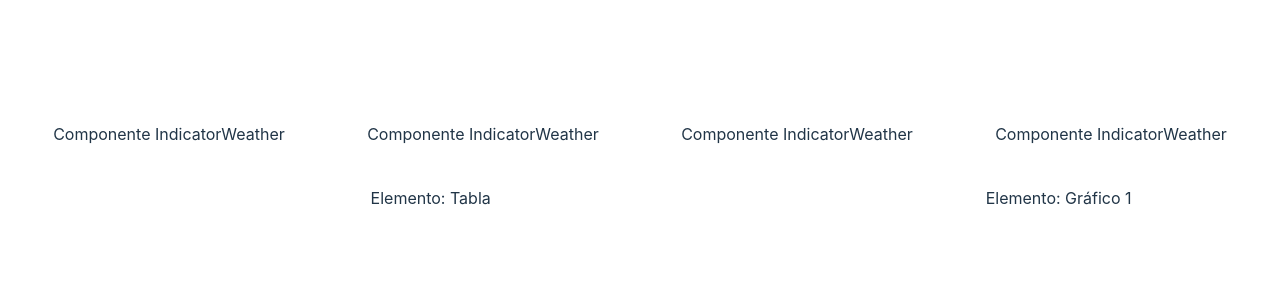
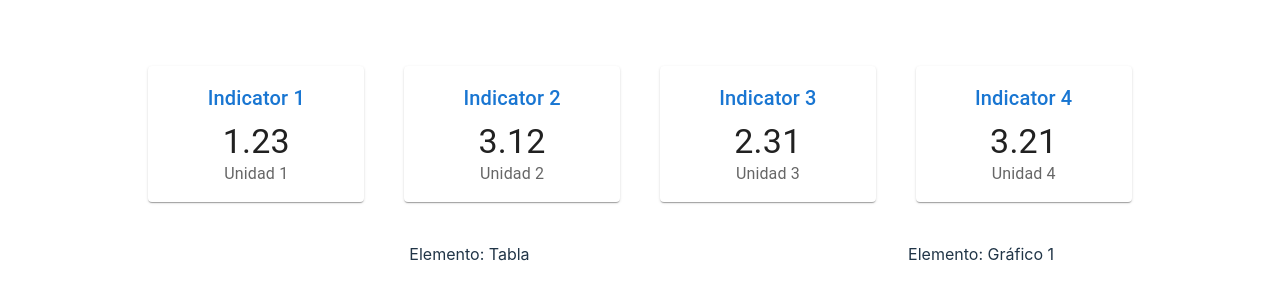
Before and after one commit to nasdj21/dashboard, a React (Vite) app: page / in a window 1280 px wide. Shown: the part 234-534 px from the top of the page. Built offline with nearby package versions, Linux system fonts and the light colour scheme.

Commit message:
Se agrego paper y typography

```diff
--- a/src/App.tsx
+++ b/src/App.tsx
@@ -12,19 +12,19 @@
 
         {/* Indicadores */}
         <Grid size={{xs : 12, md : 3}}>
-          <IndicatorWeather />
+          <IndicatorWeather title={"Indicator 1"} subtitle={"Unidad 1"} value={"1.23"}/>
         </Grid>
 
         <Grid size={{xs : 12, md : 3}}>
-          <IndicatorWeather />
+          <IndicatorWeather  title={"Indicator 2"} subtitle={"Unidad 2"} value={"3.12"}/>
         </Grid>
 
         <Grid size={{xs : 12, md : 3}}>
-          <IndicatorWeather />
+          <IndicatorWeather  title={"Indicator 3"} subtitle={"Unidad 3"} value={"2.31"}/>
         </Grid>
 
         <Grid size={{xs : 12, md : 3}}>
-          <IndicatorWeather />
+          <IndicatorWeather  title={"Indicator 4"} subtitle={"Unidad 4"} value={"3.21"}/>
         </Grid>
 
         {/* Tabla */}
--- a/src/components/IndicatorWeather.tsx
+++ b/src/components/IndicatorWeather.tsx
@@ -1,7 +1,35 @@
-export default function IndicatorWeather(){
+import { Typography } from "@mui/material";
+import { Paper } from "@mui/material";
+
+interface Indicator{
+    title?: String;
+    subtitle?: String;
+    value?: String;
+}
+
+export default function IndicatorWeather(config: Indicator){
     return(
-        <>
-        Componente IndicatorWeather
-        </>
+        <Paper
+            sx={{
+            p: 2,
+            display: "flex",
+            flexDirection: "column"
+            }}
+        >
+
+            <Typography component="h2" variant="h6"
+                color="primary" gutterBottom>
+                    {config.title}
+            </Typography>
+
+            <Typography component="p" variant="h4">
+                    {config.value}
+            </Typography>
+
+            <Typography color="text.secondary" sx={{flex: 1}}>
+                    {config.subtitle}
+            </Typography>
+        </Paper>
+
     )
 }
```
